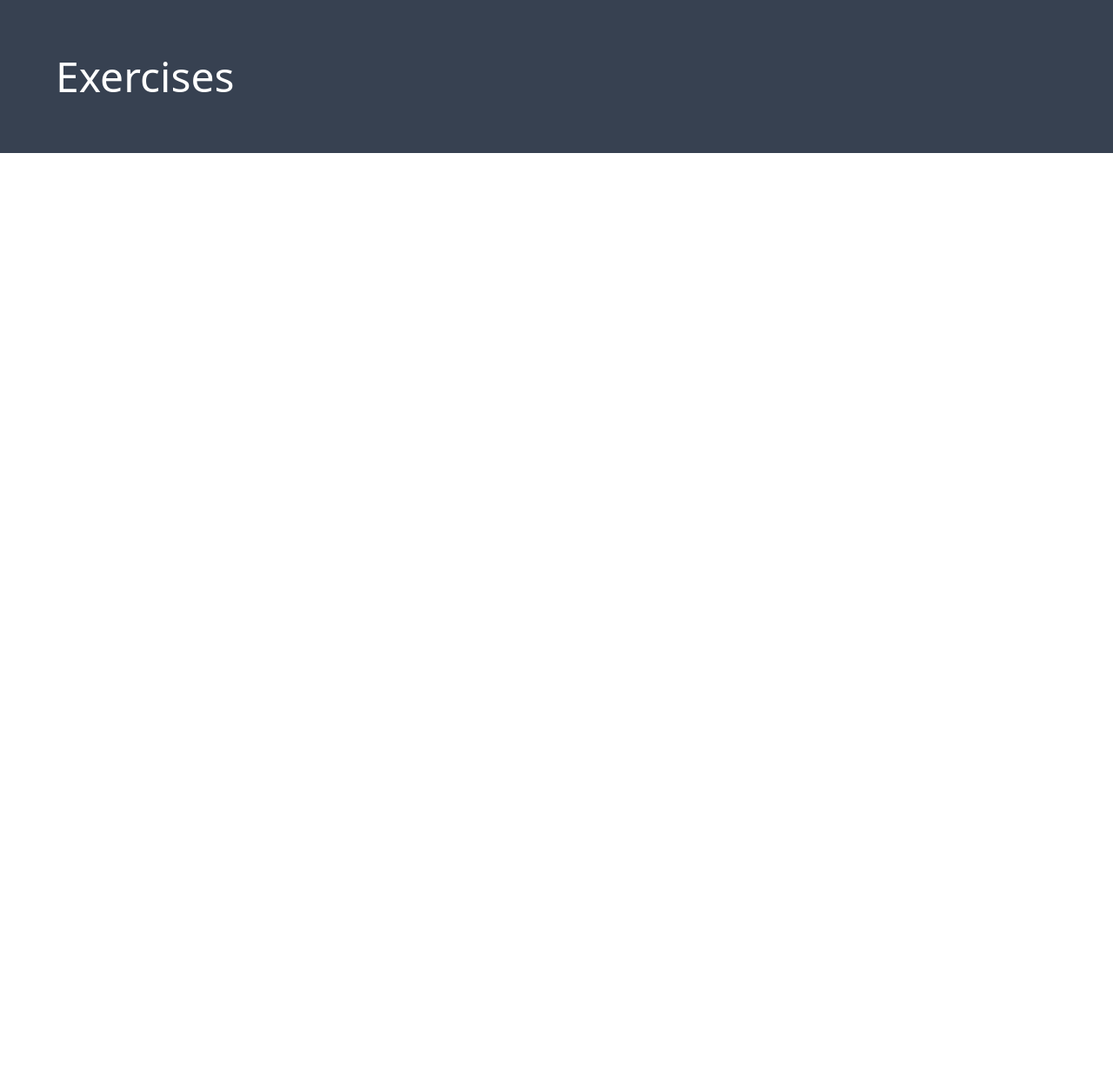
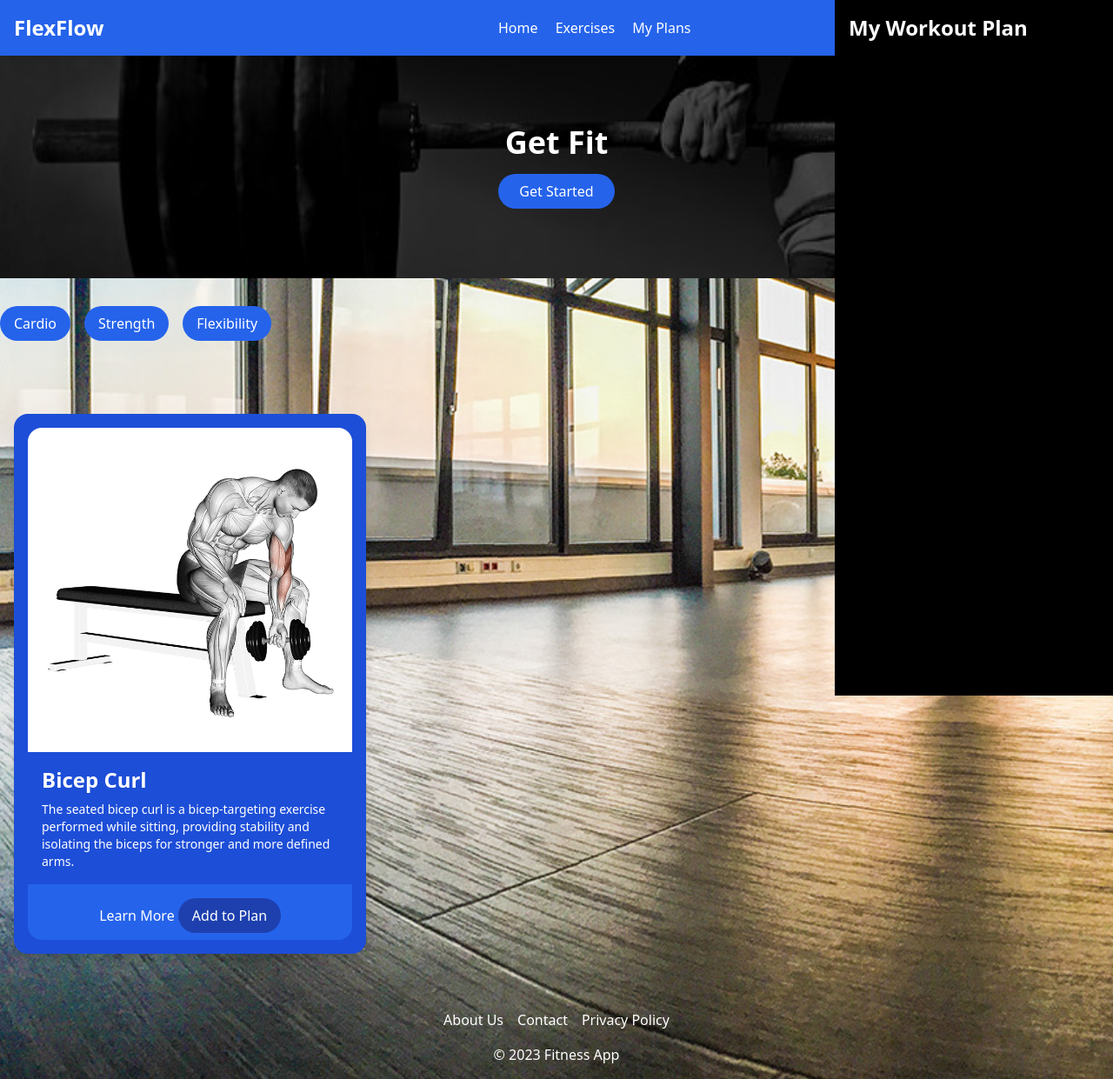
Before and after one commit to jakobpfeifer135/preCodeProject2, a plain HTML site: page finalpage.html in a window 1280 px wide. Shown: the whole page at 87% size. Before the commit the page ends 800 px from the top, so only its background shows below. Drawn offline with nearby package versions, Linux system fonts and the light colour scheme.

Commit message:
added in final touches for exporting my landing page to master project

```diff
--- a/finalpage.html
+++ b/finalpage.html
@@ -5,25 +5,96 @@
     <meta name="viewport" content="width=device-width, initial-scale=1.0">
     <link href="https://cdn.jsdelivr.net/npm/tailwindcss@2.2.19/dist/tailwind.min.css" rel="stylesheet">
     <title>FlexFlow</title>
+    <style>
+        body {
+            background-image: url('./gym\ background.jpg'); /* Replace with your fitness app background image */
+            background-size: cover;
+            background-repeat: no-repeat;
+        }
+    </style>
 </head>
-<body class="flex-auto">
-    <header class="bg-gray-700 p-16">
-        <h5 class="text-white text-5xl"> Exercises </h5>
-        <div class="bar1"></div>
-        <div class="bar2"></div>
-        <div class="bar3"></div>
+<body class="text-white">
+    <!-- Header -->
+    <header class="bg-blue-600 p-4 flex justify-between items-center">
+        <div class="text-2xl font-bold">FlexFlow</div>
+        <div class="space-x-4">
+            <a href="#" class="hover:underline">Home</a>
+            <a href="#" class="hover:underline">Exercises</a>
+            <a href="#" class="hover:underline">My Plans</a>
+        </div>
+        <div class="flex items-center">
+            <a href="#" class="mr-4">
+                <i class="fas fa-user-circle text-2xl"></i>
+            </a>
+            <!-- Add user profile dropdown here -->
+        </div>
     </header>
-    <section>
 
+    <!-- Banner Section -->
+    <section class="h-64 relative">
+        <img src="./istockphoto-475386666-612x612.jpg" alt="Fitness Banner" class="w-full h-full object-cover">
+        <div class="absolute inset-0 bg-black opacity-70"></div>
+        <div class="absolute inset-0 flex flex-col justify-center items-center">
+            <h1 class="text-4xl font-extrabold">Get Fit</h1>
+            <a href="#" class="bg-blue-600 text-white px-6 py-2 rounded-full mt-4 hover:bg-blue-700">Get Started</a>
+        </div>
     </section>
-    <section>
 
+    <!-- Exercise Categories -->
+    <section class=" py-8">
+        <div class="container mx-auto">
+            <div class="flex space-x-4 overflow-x-auto">
+                <a href="#" class="px-4 py-2 bg-blue-600 text-white rounded-full hover:bg-blue-700">Cardio</a>
+                <a href="#" class="px-4 py-2 bg-blue-600 text-white rounded-full hover:bg-blue-700">Strength</a>
+                <a href="#" class="px-4 py-2 bg-blue-600 text-white rounded-full hover:bg-blue-700">Flexibility</a>
+                <!-- Add more categories here -->
+            </div>
+        </div>
     </section>
-    <section>
 
+    <!-- Exercise List -->
+    <section class="">
+        <div class="container mx-auto flex flex-wrap -mx-4 p-8">
+            <!-- Exercise Card Example (Repeat this for multiple exercises) -->
+            <div class="w-full md:w-1/3 mb-4 z-10 mt-5">
+                <div class="bg-blue-700 p-4 rounded-2xl shadow-lg">
+                    <img src="./bicep curl.gif" alt="Exercise Image" class="w-fit h-fit object-cover rounded-t-2xl">
+                    <div class="text-white p-4">
+                        <h2 class="text-2xl font-semibold">Bicep Curl</h2>
+                        <p class="text-sm mt-2">The seated bicep curl is a bicep-targeting exercise performed while sitting, providing stability and isolating the biceps for stronger and more defined arms.
+                        </p>
+                    </div>
+                    <div class="bg-blue-600 text-center p-2 rounded-b-2xl">
+                        <a href="#" class="text-white hover:underline">Learn More</a>
+                        <a href="#" class="bg-blue-800 text-white px-4 py-2 rounded-full mt-2 inline-block hover:bg-blue-900">Add to Plan</a>
+                    </div>
+                </div>
+
+            </div>
+
+
+            <!-- Repeat the exercise card for other exercises -->
+        </div>
     </section>
-    <section>
 
-    </section>
+    <!-- Workout Plan Section -->
+    <aside class="bg-black p-4 fixed top-0 right-0 h-screen w-1/4 overflow-y-auto z-0">
+        <h2 class="text-2xl font-bold mb-4">My Workout Plan</h2>
+        <div class="p-4 border border-black rounded-lg">
+            <!-- Added exercises will go here -->
+        </div>
+    </aside>
+
+    <!-- Footer -->
+    <footer class=" text-white py-4 text-center">
+        <div class="container mx-auto">
+            <ul class="flex justify-center space-x-4">
+                <li><a href="#" class="hover:underline">About Us</a></li>
+                <li><a href="#" class="hover:underline">Contact</a></li>
+                <li><a href="#" class="hover:underline">Privacy Policy</a></li>
+            </ul>
+            <div class="mt-4">© 2023 Fitness App</div>
+        </div>
+    </footer>
 </body>
 </html>
```
Also changed, not shown: bicep curl.gif (added), bicep curl.png (added), gym background.jpg (added), istockphoto-475386666-612x612.jpg (added).
